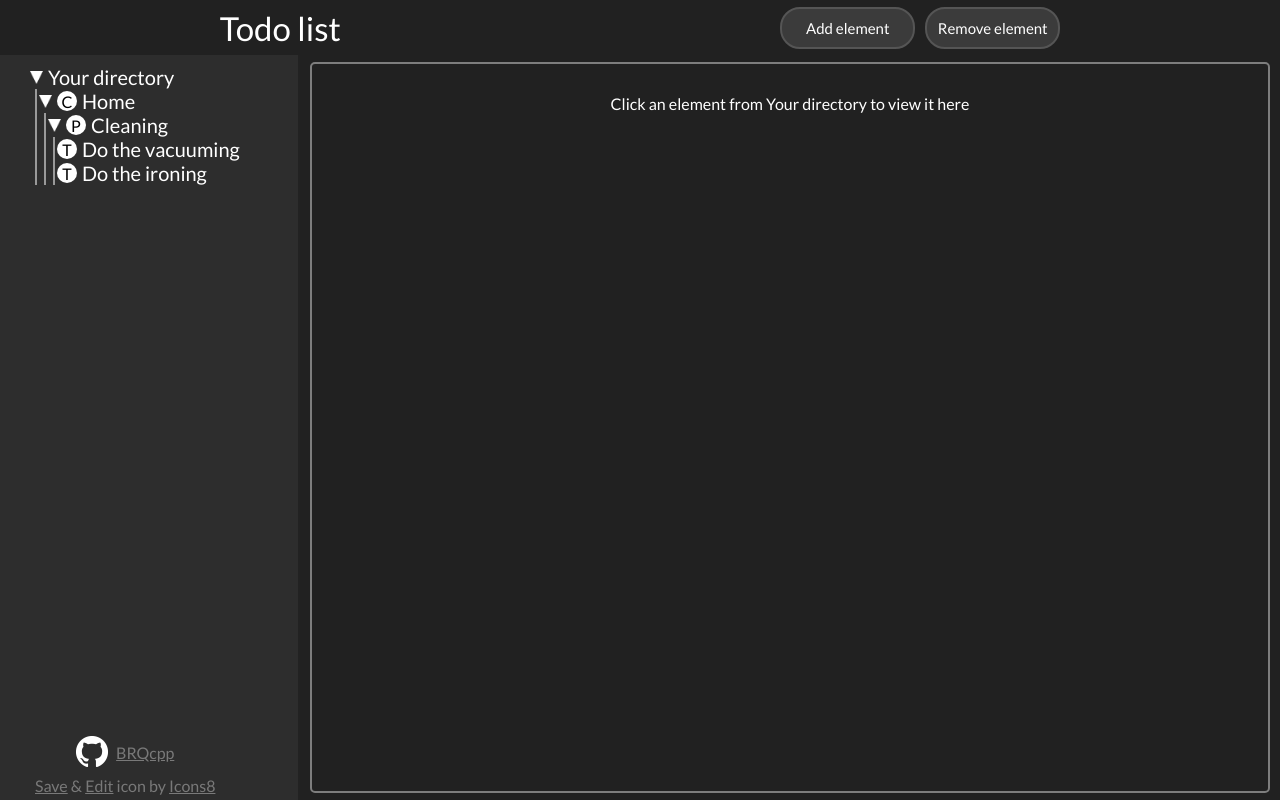
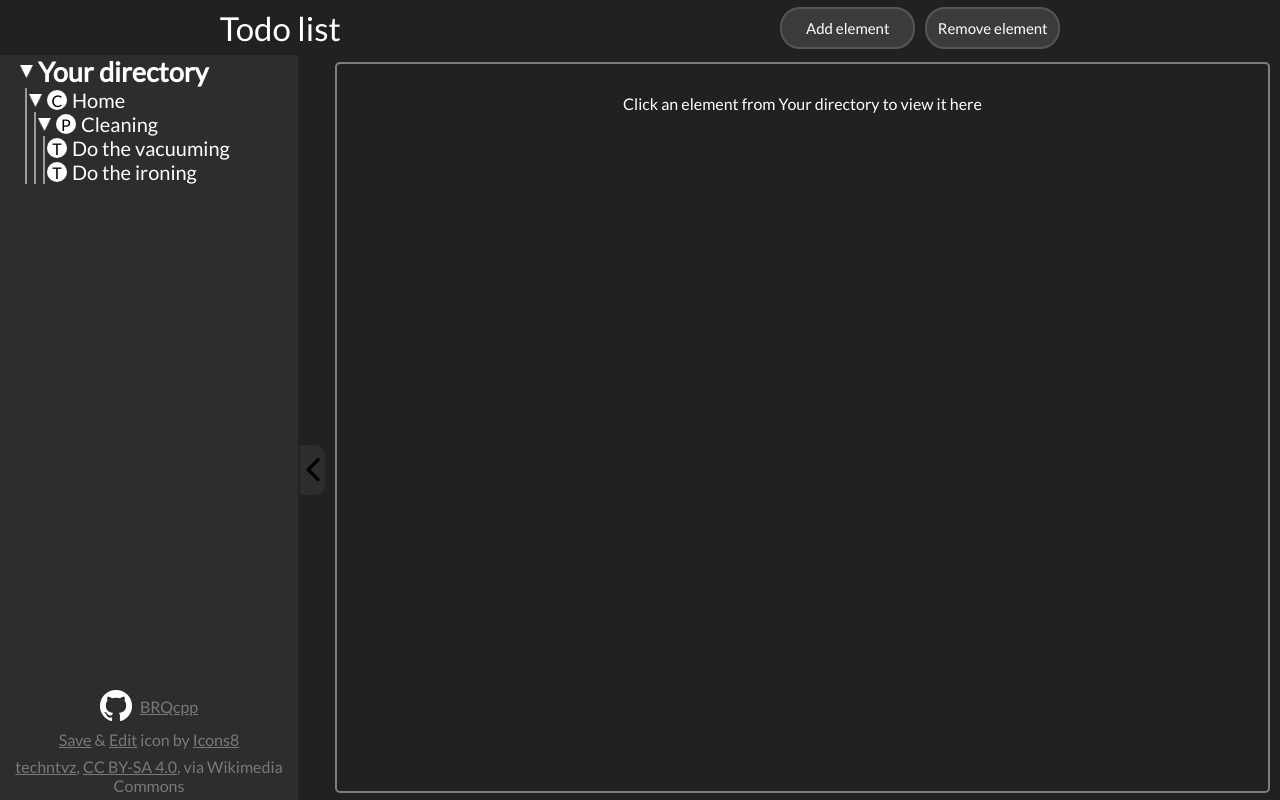
Before and after one commit to BRQcpp/todo-list, a website built with webpack: page dist/index.html in a window 1280 px wide. Built offline with nearby package versions, Linux system fonts and the light colour scheme.

Commit message:
Made side menu toggleable

```diff
--- a/package.json
+++ b/package.json
@@ -25,5 +25,8 @@
     "style-loader": "^3.3.1",
     "webpack": "^5.72.0",
     "webpack-cli": "^4.9.2"
+  },
+  "dependencies": {
+    "next-images": "^1.8.4"
   }
 }
--- a/src/dom.js
+++ b/src/dom.js
@@ -7,6 +7,52 @@ import  toggleIcon  from './graphics/toggle.png';
 export let domModule =
 (function()
 {
+
+    let lastWidth = window.innerWidth || document.documentElement.clientWidth || document.body.clientWidth;
+    function adjustElementToWindowSize() //575px
+    {
+        let width = window.innerWidth || document.documentElement.clientWidth || document.body.clientWidth;
+        let content =  document.querySelector('.content');
+        if(width < 600)
+        {
+            content.style.setProperty('margin-left', '0px');
+            content.style.setProperty('width', '100%');
+        }
+        else if(content.style.getPropertyValue('margin-left') != '325px')
+            content.style.setProperty('margin-left', '325px');
+    }
+
+    adjustElementToWindowSize();
+
+    window.addEventListener('resize', function(event) {
+        adjustElementToWindowSize();
+    }, true);
+
+    let toggleMenu = document.querySelector('.toggle-menu');
+    toggleMenu.addEventListener('click', ()=>
+    {
+        let toggleIcon = toggleMenu.querySelector('.toggle-menu-icon');
+        if(toggleIcon.style.getPropertyValue('transform') == 'rotate(90deg)')
+        {
+            toggleIcon.style.setProperty('transform', 'rotate(-90deg)');
+            let content = document.querySelector('.content');
+            content.style.setProperty('width', 'calc(100% - 25px)');
+            content.style.setProperty('margin-left', '25px');
+            toggleMenu.closest('.side-menu').style.setProperty('transform', 'translateX(-300px)');
+        }
+        else
+        {
+            toggleIcon.style.setProperty('transform', 'rotate(90deg)');
+            let content = document.querySelector('.content');
+            content.style.setProperty('width', 'calc(100% - 325px)');
+            content.style.setProperty('margin-left', '325px');
+            toggleMenu.closest('.side-menu').style.removeProperty('transform');
+            adjustElementToWindowSize();
+        }
+    });
+
+
+
     let addFunctionOn = false;
     let removeFunctionOn = false;
 
@@ -945,10 +991,18 @@ export let domModule =
                         let logicElement = logicModule.findByID(route);
                         let logicParent = logicModule.findByID(route.slice(0, route.length-1));
                         let parentContainer = removeElement.parentElement;
-                        parentContainer.removeChild(removeElement);
+
                         logicModule.removeElement(logicParent, logicElement);
                         turnOffRemoveFunction(removeElements);
-                        if(removeElement.getAttribute('data-displayed') == 'true')
+                        if(removeElement.parentElement.parentElement.getAttribute('data-displayed') == 'true')
+                        {
+                            generateDirectoryElement(removeElement.parentElement.parentElement);
+                        }
+                        else if(removeElement.parentElement.parentElement.parentElement.parentElement.getAttribute('data-displayed') == 'true')
+                        {
+                            generateDirectoryElement(removeElement.parentElement.parentElement.parentElement.parentElement);
+                        }
+                        else if(removeElement.getAttribute('data-displayed') == 'true')
                         {
                             let subSection = document.querySelector('.sub-section');
                             removeChildren(subSection);
@@ -959,7 +1013,8 @@ export let domModule =
 
                             document.querySelector('.main-section-heading').textContent = '';
                         }
-                        //e.stopPropagation();
+                        parentContainer.removeChild(removeElement);
+
                     }
                 });
             });
--- a/src/index.js
+++ b/src/index.js
@@ -1,9 +1,11 @@
 
 import  githubIcon  from './graphics/GitHub-Mark-Light-32px.png';
 import  toggleIcon  from './graphics/toggle.png';
+import  toggleMenuIcon  from './graphics/Arrow-down.svg';
 
 document.querySelector('.git-attrib').querySelector('img').setAttribute('src', githubIcon);
 document.querySelector('.toggle-img').setAttribute('src', toggleIcon);
+document.querySelector('.toggle-menu-icon').setAttribute('src', toggleMenuIcon);
 
 import './style.css';
 import { domModule } from './dom.js';
--- a/src/style.css
+++ b/src/style.css
@@ -40,11 +40,15 @@ body {
     display: flex;
     justify-content: center;
     align-items: center;
-    gap: 8px;
+}
+
+.attribute {
+    text-align: center;
 }
 
 .attribute, .attribute > * {
     color: #797979;
+    gap: 8px;
 }
 
 .attributes {
@@ -76,6 +80,7 @@ body {
 .main-content {
     height: calc(100% - 55px);
     display: flex;
+    background-color: #212121;
 }
 
 .project-category-header {
@@ -86,10 +91,18 @@ body {
 
 .side-menu {
     box-sizing: border-box;
-    padding: 10px 10px 10px 30px;
+    padding: 0 10px 10px 0;
     width: 300px;
+    height: calc(100% - 55px);
     background-color: #2d2d2d;
     border-right: 2px solid #222;
+    position: absolute;
+    z-index: 1;
+    transition: 0.3s;
+}
+
+.directory {
+    padding-left: 20px;
 }
 
 .group-project {
@@ -100,9 +113,6 @@ body {
 
 .project-category-title {
     font-size: 20px;
-}
-
-[data-adto="true"] {
     transition: 0.3s;
 }
 
@@ -117,7 +127,7 @@ body {
     color: black;
 }
 
-#first > .project-element-container-title {
+#first > .project-category-title {
     font-size: 27px;
     font-weight: 600;
 }
@@ -128,13 +138,31 @@ body {
     border-left: 2px solid #999999;
 }
 
+.toggle-menu {
+    position: absolute;
+    height: 50px;
+    width: 25px;
+    left: 300px;
+    top: 389.5px;
+    background-color: #2d2d2d;
+    border-radius: 0 10px 10px 0;
+    display: flex;
+    justify-content: center;
+    align-items: center;
+}
+
+.toggle-menu-icon {
+    width: 40px;
+    transition: 0.3s;
+}
 
 .content {
-    width: calc(100% - 300px);
+    width: calc(100% - 325px);
     display: flex;
     flex-wrap: wrap;
     align-items: center;
     background-color: #212121;
+    margin-left: 325px;
 }
 
 .main-section-window {
```
Also changed, not shown: dist/6722e7abac9e30b021bb4af79228949c.svg (added), dist/index.html, dist/main.js, src/graphics/Arrow-down.svg (added), 1 other file.
